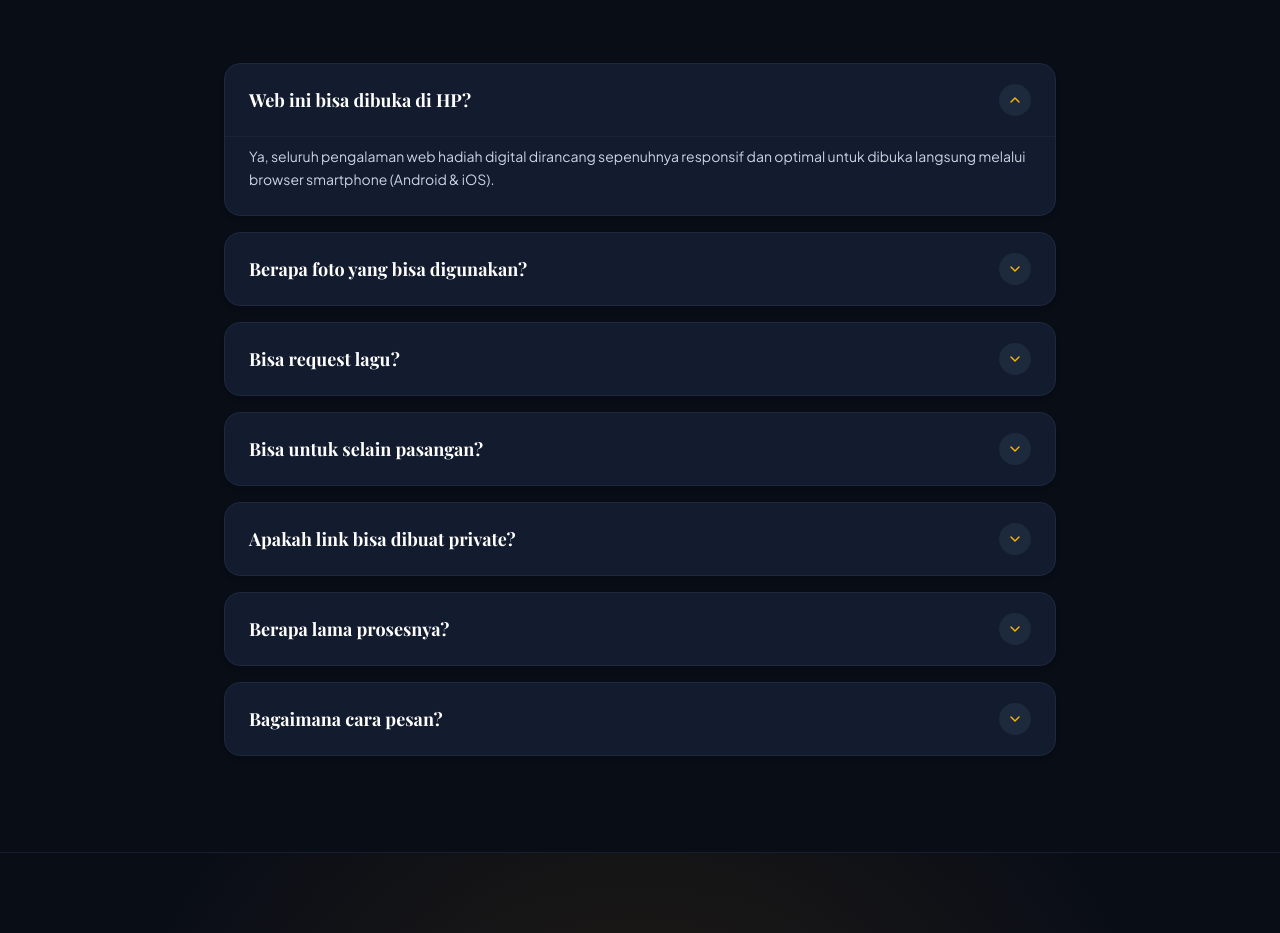
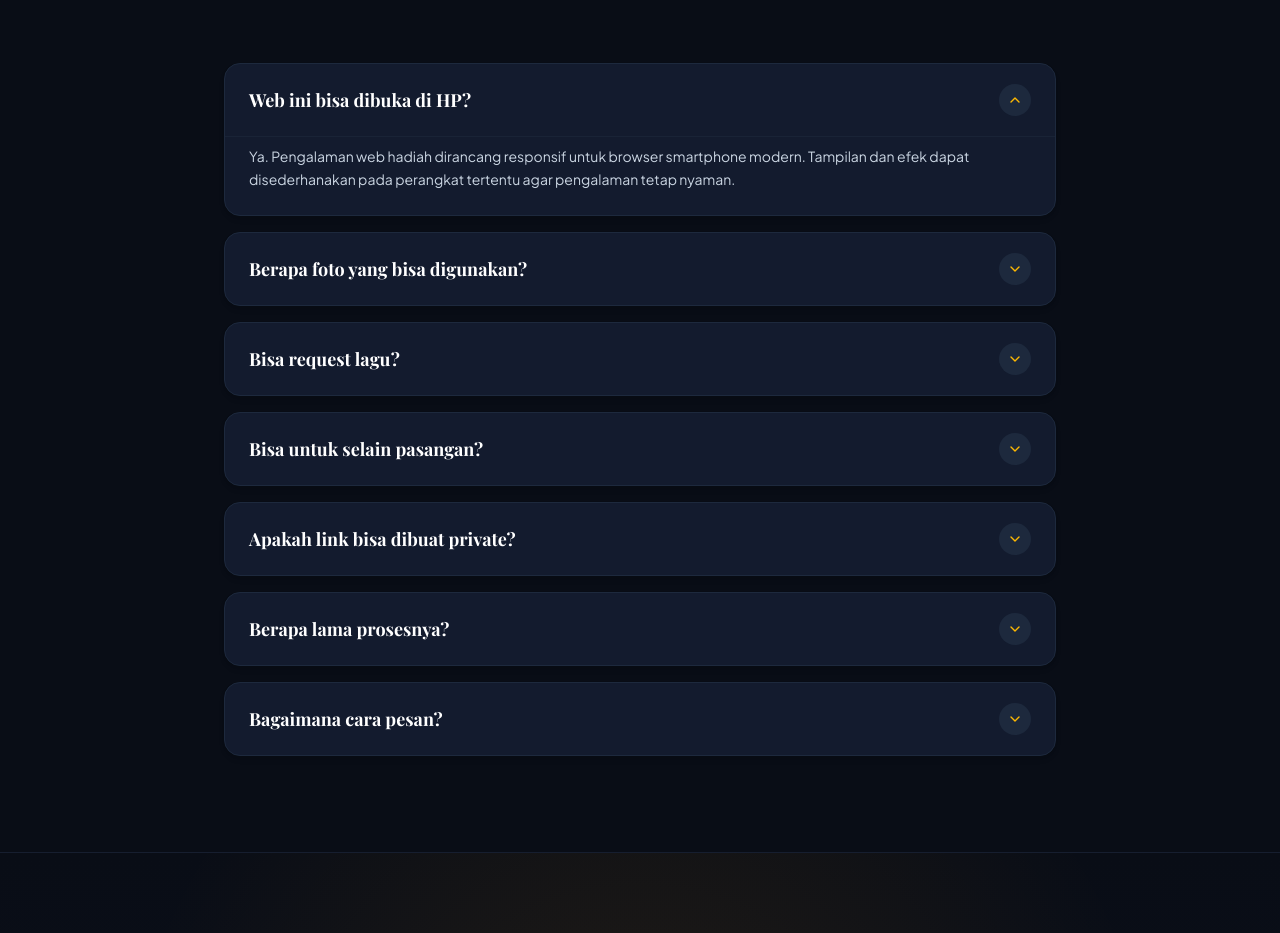
Before and after one commit to azka642422-cloud/web-3d-bisnis, a React (Vite) app: page / in a window 1280 px wide. Shown: the part 8020-8953 px from the top of the page. Built offline with nearby package versions, Linux system fonts and the light colour scheme; a web font is replaced by a local one.

Commit message:
copy: clarify mobile support and future PIN status

```diff
--- a/src/data/faq.ts
+++ b/src/data/faq.ts
@@ -3,7 +3,7 @@ import { FAQItem } from '../types';
 export const faqData: FAQItem[] = [
   {
     question: 'Web ini bisa dibuka di HP?',
-    answer: 'Ya, seluruh pengalaman web hadiah digital dirancang sepenuhnya responsif dan optimal untuk dibuka langsung melalui browser smartphone (Android & iOS).',
+    answer: 'Ya. Pengalaman web hadiah dirancang responsif untuk browser smartphone modern. Tampilan dan efek dapat disederhanakan pada perangkat tertentu agar pengalaman tetap nyaman.',
   },
   {
     question: 'Berapa foto yang bisa digunakan?',
@@ -19,7 +19,7 @@ export const faqData: FAQItem[] = [
   },
   {
     question: 'Apakah link bisa dibuat private?',
-    answer: 'Perlindungan privasi dengan PIN aman (Private PIN) sedang dalam tahap pengembangan dan akan segera tersedia pada pembaruan mendatang.',
+    answer: 'Fitur Private PIN masih dalam pengembangan dan belum tersedia pada versi awal. Saat fitur ini siap, perlindungan PIN akan diterapkan pada sistem gift, bukan sekadar pemeriksaan di tampilan frontend.',
   },
   {
     question: 'Berapa lama prosesnya?',
```
